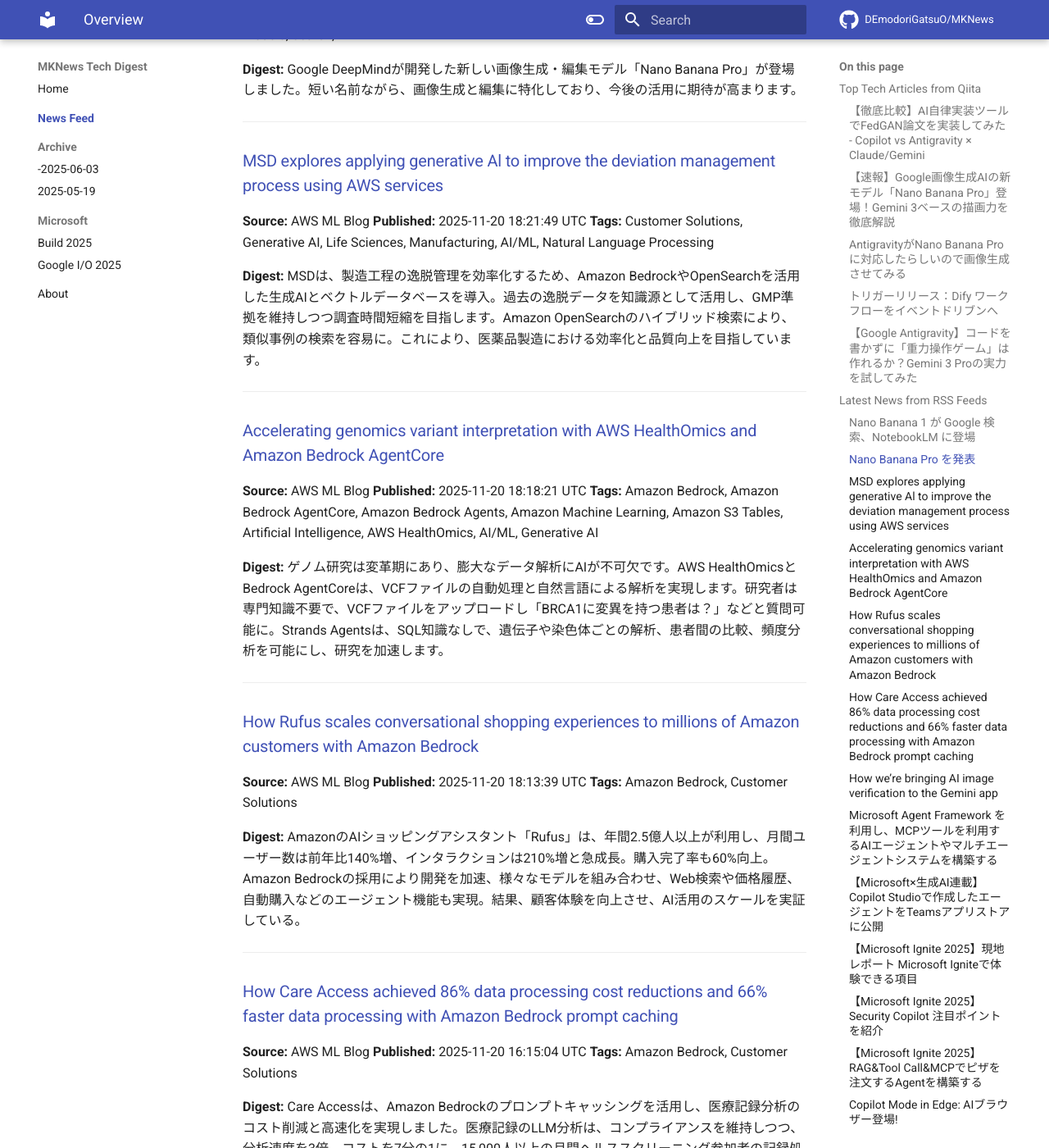
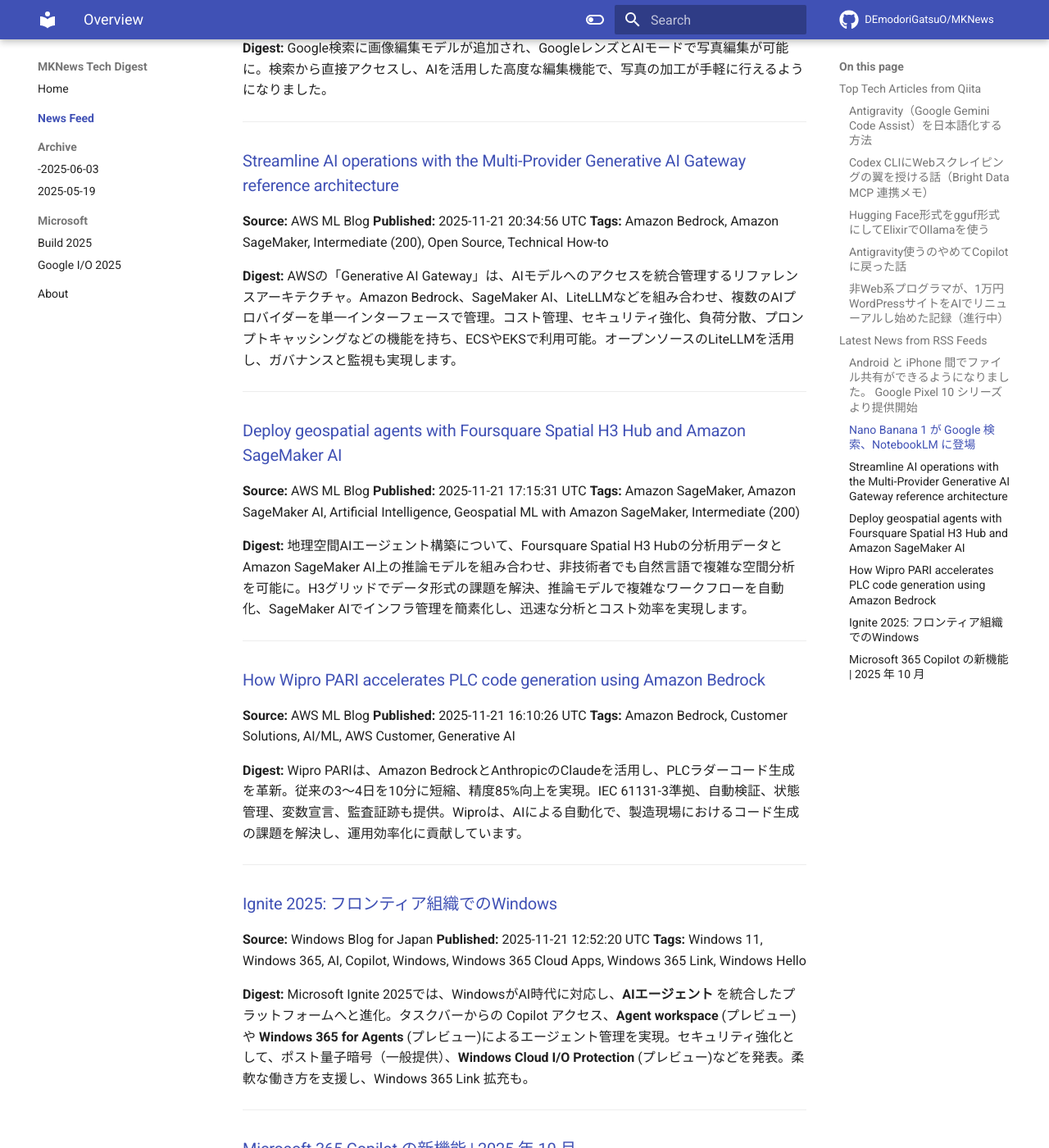
Before and after one commit to DEmodoriGatsuO/MKNews, an MkDocs documentation site: the page built from docs/news/index.md, in a window 1280 px wide and 1400 px high, scrolled down 1960 px. Shown: the whole window at 82% size. Built offline with MkDocs 1.6.1 and Material for MkDocs 9.7.7, drawn with Linux system fonts in a browser that asks for light colours; comment, search, counter and statistics services are not loaded; some of the changed text lies outside the part shown.

Commit message:
Automated AI Tech Digest - 2025-11-22

```diff
--- a/docs/news/index.md
+++ b/docs/news/index.md
@@ -1,61 +1,71 @@
-# AI Tech Trends Digest (2025-11-21)
+# AI Tech Trends Digest (2025-11-22)
 
 
 ## Top Tech Articles from Qiita
 
 
-### [【徹底比較】AI自律実装ツールでFedGAN論文を実装してみた - Copilot vs Antigravity × Claude/Gemini](https://qiita.com/ntaka329/items/3b02073156239125bd6a)
-**Published:** 2025-11-20 08:38:18 UTC
-**Likes:** 11
-**Tags:** Gemini, githubcopilot, 生成AI, Claude, Antigravity
+### [Antigravity（Google Gemini Code Assist）を日本語化する方法](https://qiita.com/take_naka/items/e2ac7f9cd4fd698bbc12)
+**Published:** 2025-11-21 07:09:06 UTC
+**Likes:** 6
+**Tags:** Gemini, Antigravity
 
 **Digest:**
-GMOコネクト永田氏が、AI自律実装ツールをFedGAN論文で検証。Antigravity + Claude Sonnet 4.5が実装精度・コード品質・学習結果で最高評価。Gemini 3.0やCopilotは実装不備や学習不安定性が見られた。開発体験、特にPlan段階での質問やログ統合が実装品質を左右し、AntigravityのUIが優れているものの、Agent Managerのフリーズ問題もあった。
+Google Gemini Code Assist（Antigravity）でタスク名やアーティファクトが英語表示される問題の解決策。`.gemini/GEMINI.md` に`<user_rules>`を追加し、言語設定、アーティファクト、コードコメントを日本語化。これにより、タスクUIや生成されるドキュメントが日本語になり、快適な開発が可能に。一度設定すれば永続的に適用される。
 
 ---
 
-### [【速報】Google画像生成AIの新モデル「Nano Banana Pro」登場！Gemini 3ベースの描画力を徹底解説](https://qiita.com/kentaro_kawamura/items/d2b858d9d6e091855757)
-**Published:** 2025-11-20 23:41:03 UTC
-**Likes:** 5
-**Tags:** Google, AI, Gemini
+### [Codex CLIにWebスクレイピングの翼を授ける話（Bright Data MCP 連携メモ）](https://qiita.com/AI_Beginner_Note/items/939cc4c80a22188747cd)
+**Published:** 2025-11-21 16:16:42 UTC
+**Likes:** 2
+**Tags:** スクレイピング, 自動化, MCP, OpenAI, AIエージェント
 
 **Digest:**
-Google DeepMindが、Gemini 3 Proを基盤とした画像生成AI「Nano Banana Pro」（Gemini 3 Pro Image）を発表。特徴は、AI特有の謎文字からの脱却、キャラの一貫性保持、ローカル編集によるスタジオ品質の調整。テキストを正確に描写し、最大14枚の参考画像からキャラを固定。GeminiアプリやGoogle Workspaceなどで利用可能で、SynthIDによる透かしも。
+ChatGPT Plus契約を機に、OpenAI CodexでWebスクレイピングに挑戦。Bright Dataの`Web MCP`とCodex CLIを統合し、動的サイトからのデータ取得を試みる。Codex CLIのインストールとBright Data APIキー設定を行い、InstagramやGoogle Mapの情報を取得。結果、CodexとBright Dataの組み合わせで、より柔軟なデータ収集が可能になった。
 
 ---
 
-### [AntigravityがNano Banana Proに対応したらしいので画像生成させてみる](https://qiita.com/rf_p/items/e086c8bb107697fbba39)
-**Published:** 2025-11-20 23:29:49 UTC
+### [Hugging Face形式をgguf形式にしてElixirでOllamaを使う](https://qiita.com/t-yamanashi/items/ceaccc72bf4833ac1d15)
+**Published:** 2025-11-21 10:41:56 UTC
 **Likes:** 2
-**Tags:** Gemini, AI駆動開発, nanobanana, Antigravity, GoogleAntigravity
+**Tags:** Ubuntu, Elixir, AI, LLM, ollama
 
 **Digest:**
-AntigravityがNano Banana Proに対応したという記事。Antigravityでロゴ画像生成を試み、Nano Banana Proを理解していないことが判明。LPのデザイン生成も試みるも、実装に移行し当初のイメージとは異なる結果に。しかし、AI画像生成ツールImagenを使用し、DeepMindのGemini 3 Pro Image、つまりNano Banana Proで画像生成していると結論づけています。
+ElixirでHugging Face形式のLLMを動かすため、Ollamaを介してgguf形式に変換する手順を解説。CUDA環境構築の難しさから、UbuntuでGPUを利用する代わりに、Macのように手軽にLLMを実行するため。llama.cppで変換し、Ollamaに登録後、Elixirから呼び出す方法を紹介。H2O LLM Studioでファインチューニングしたモデルの例も示しています。
 
 ---
 
-### [トリガーリリース：Dify ワークフローをイベントドリブンへ](https://qiita.com/DifyJapan/items/d68cf1ab5f2c933bf1f8)
-**Published:** 2025-11-21 02:53:29 UTC
+### [Antigravity使うのやめてCopilotに戻った話](https://qiita.com/tubasa854/items/bf96feb1a0d26fe3a4c7)
+**Published:** 2025-11-21 21:38:41 UTC
 **Likes:** 1
-**Tags:** Workflow, Trigger, LLM, Dify
+**Tags:** Next.js, copilot, LLM, gemini3.0, Antigravity
 
 **Digest:**
-Difyが新機能**Dify Trigger**をリリース。これにより、ワークフローは外部イベントに応じて自動実行が可能に。3種のトリガータイプ、スケジュール、SaaSイベント、Webhookに対応し、イベントドリブンな自動化を実現。例えばGitHub PR作成を検知し、LLMで分析、Slack通知も可能に。起動ロジックの管理を簡素化し、より高度な業務プロセスを構築できます。
+Google DeepMindのAI開発プラットフォーム「Antigravity」を試用。Gemini 3搭載、エージェント駆動IDEだが、ブラウザ統合の重さやGitの頻繁な確認で実用性に欠ける。Nano Bananaの画像生成は魅力。Gemini 3の日本語対応も課題。Copilotの軽快さ、Git連携、日本語理解の方が優勢。v0のようなスクラッチ開発には向く。
 
 ---
 
-### [【Google Antigravity】コードを書かずに「重力操作ゲーム」は作れるか？Gemini 3 Proの実力を試してみた](https://qiita.com/Thighs/items/5dcd47b0eed653f670a5)
-**Published:** 2025-11-20 14:34:56 UTC
+### [非Web系プログラマが、1万円WordPressサイトをAIでリニューアルし始めた記録（進行中）](https://qiita.com/seika-chi/items/15a2ef30dd44f9c42e2d)
+**Published:** 2025-11-21 08:27:47 UTC
 **Likes:** 1
-**Tags:** Gemini, AI駆動開発, AIエージェント, Antigravity
+**Tags:** フリーランス, Gemini, Webサイト制作, Claude, AI活用
 
 **Digest:**
-Googleがリリースした新IDE「Antigravity」は、Gemini 3 Pro搭載の自律型VS Code。指示を出すだけで開発からテストまでAIが実行し、3D重力操作パズルゲームをわずか15分で完成させた。Next.jsプロジェクト作成からライブラリインストール、ゲーム仕様の実装まで、自然言語での指示だけで実現。エラー修正もAIが自動で行う。無料プレビュー版で体験可能。
+ITエンジニアが、**AI活用** で個人サイトをリニューアル中。4年間運用したWordPressサイトはElementorで構築、予約導線やUI/UXに課題が。**Gemini/Claude** を使い、HTML/CSS での再構築とブランド再設計に着手。Gemini Pro 3のデザイン性能に期待しつつ、ローコードでのサイト整備を目指す。
 
 ---
 
 ## Latest News from RSS Feeds
 
+
+### [Android と iPhone 間でファイル共有ができるようになりました。 Google Pixel 10 シリーズより提供開始](https://blog.google/intl/ja-jp/feed/quick-share-airdrop/)
+**Source:** Google Japan Blog
+**Published:** 2025-11-21 16:19:00 UTC
+**Tags:** Android
+
+**Digest:**
+家族や友人と写真やファイルを共有する際、デバイスの違いを気にせず簡単に共有したい、という要望に応え、Googleの**Quick Share**が**AirDrop**と連携可能になりました。これにより、**Android**と**iOS**間のファイル共有がよりスムーズになり、誰とでも瞬時にコンテンツを共有できるようになりました。
+
+---
 
 ### [Nano Banana 1 が Google 検索、NotebookLM に登場](https://blog.google/intl/ja-jp/products/connect-communicate/nano-banana-on-search/)
 **Source:** Google Japan Blog
@@ -63,126 +73,56 @@
 **Tags:** Search, AI
 
 **Digest:**
-Google検索に画像編集モデルが導入され、GoogleレンズとAIモードを通じて写真編集が可能になりました。これにより、検索結果から直接、手軽に写真の加工や修正を行えるようになり、ユーザーの利便性が向上します。
+Google検索に画像編集モデルが追加され、GoogleレンズとAIモードで写真編集が可能に。検索から直接アクセスし、AIを活用した高度な編集機能で、写真の加工が手軽に行えるようになりました。
 
 ---
 
-### [Nano Banana Pro を発表](https://blog.google/intl/ja-jp/company-news/technology/nano-banana-pro/)
-**Source:** Google Japan Blog
-**Published:** 2025-11-20 15:00:00 UTC
-**Tags:** Gemini App, Gemini Models, Search, AI
+### [Streamline AI operations with the Multi-Provider Generative AI Gateway reference architecture](https://aws.amazon.com/blogs/machine-learning/streamline-ai-operations-with-the-multi-provider-generative-ai-gateway-reference-architecture/)
+**Source:** AWS ML Blog
+**Published:** 2025-11-21 20:34:56 UTC
+**Tags:** Amazon Bedrock, Amazon SageMaker, Intermediate (200), Open Source, Technical How-to
 
 **Digest:**
-Google DeepMindが開発した新しい画像生成・編集モデル「Nano Banana Pro」が登場しました。短い名前ながら、画像生成と編集に特化しており、今後の活用に期待が高まります。
+AWSの「Generative AI Gateway」は、AIモデルへのアクセスを統合管理するリファレンスアーキテクチャ。Amazon Bedrock、SageMaker AI、LiteLLMなどを組み合わせ、複数のAIプロバイダーを単一インターフェースで管理。コスト管理、セキュリティ強化、負荷分散、プロンプトキャッシングなどの機能を持ち、ECSやEKSで利用可能。オープンソースのLiteLLMを活用し、ガバナンスと監視も実現します。
 
 ---
 
-### [MSD explores applying generative Al to improve the deviation management process using AWS services](https://aws.amazon.com/blogs/machine-learning/msd-explores-applying-generative-al-to-improve-the-deviation-management-process-using-aws-services/)
+### [Deploy geospatial agents with Foursquare Spatial H3 Hub and Amazon SageMaker AI](https://aws.amazon.com/blogs/machine-learning/deploy-geospatial-agents-with-foursquare-spatial-h3-hub-and-amazon-sagemaker-ai/)
 **Source:** AWS ML Blog
-**Published:** 2025-11-20 18:21:49 UTC
-**Tags:** Customer Solutions, Generative AI, Life Sciences, Manufacturing, AI/ML, Natural Language Processing
+**Published:** 2025-11-21 17:15:31 UTC
+**Tags:** Amazon SageMaker, Amazon SageMaker AI, Artificial Intelligence, Geospatial ML with Amazon SageMaker, Intermediate (200)
 
 **Digest:**
-MSDは、製造工程の逸脱管理を効率化するため、Amazon BedrockやOpenSearchを活用した生成AIとベクトルデータベースを導入。過去の逸脱データを知識源として活用し、GMP準拠を維持しつつ調査時間短縮を目指します。Amazon OpenSearchのハイブリッド検索により、類似事例の検索を容易に。これにより、医薬品製造における効率化と品質向上を目指しています。
+地理空間AIエージェント構築について、Foursquare Spatial H3 Hubの分析用データとAmazon SageMaker AI上の推論モデルを組み合わせ、非技術者でも自然言語で複雑な空間分析を可能に。H3グリッドでデータ形式の課題を解決、推論モデルで複雑なワークフローを自動化、SageMaker AIでインフラ管理を簡素化し、迅速な分析とコスト効率を実現します。
 
 ---
 
-### [Accelerating genomics variant interpretation with AWS HealthOmics and Amazon Bedrock AgentCore](https://aws.amazon.com/blogs/machine-learning/accelerating-genomics-variant-interpretation-with-aws-healthomics-and-amazon-bedrock-agentcore/)
+### [How Wipro PARI accelerates PLC code generation using Amazon Bedrock](https://aws.amazon.com/blogs/machine-learning/how-wipro-pari-accelerates-plc-code-generation-using-amazon-bedrock/)
 **Source:** AWS ML Blog
-**Published:** 2025-11-20 18:18:21 UTC
-**Tags:** Amazon Bedrock, Amazon Bedrock AgentCore, Amazon Bedrock Agents, Amazon Machine Learning, Amazon S3 Tables, Artificial Intelligence, AWS HealthOmics, AI/ML, Generative AI
+**Published:** 2025-11-21 16:10:26 UTC
+**Tags:** Amazon Bedrock, Customer Solutions, AI/ML, AWS Customer, Generative AI
 
 **Digest:**
-ゲノム研究は変革期にあり、膨大なデータ解析にAIが不可欠です。AWS HealthOmicsとBedrock AgentCoreは、VCFファイルの自動処理と自然言語による解析を実現します。研究者は専門知識不要で、VCFファイルをアップロードし「BRCA1に変異を持つ患者は？」などと質問可能に。Strands Agentsは、SQL知識なしで、遺伝子や染色体ごとの解析、患者間の比較、頻度分析を可能にし、研究を加速します。
+Wipro PARIは、Amazon BedrockとAnthropicのClaudeを活用し、PLCラダーコード生成を革新。従来の3～4日を10分に短縮、精度85%向上を実現。IEC 61131-3準拠、自動検証、状態管理、変数宣言、監査証跡も提供。Wiproは、AIによる自動化で、製造現場におけるコード生成の課題を解決し、運用効率化に貢献しています。
 
 ---
 
-### [How Rufus scales conversational shopping experiences to millions of Amazon customers with Amazon Bedrock](https://aws.amazon.com/blogs/machine-learning/how-rufus-scales-conversational-shopping-experiences-to-millions-of-amazon-customers-with-amazon-bedrock/)
-**Source:** AWS ML Blog
-**Published:** 2025-11-20 18:13:39 UTC
-**Tags:** Amazon Bedrock, Customer Solutions
+### [Ignite 2025: フロンティア組織でのWindows](https://blogs.windows.com/japan/2025/11/21/ignite-2025-windows-at-the-frontier-of-work/)
+**Source:** Windows Blog for Japan
+**Published:** 2025-11-21 12:52:20 UTC
+**Tags:** Windows 11, Windows 365, AI, Copilot, Windows, Windows 365 Cloud Apps, Windows 365 Link, Windows Hello
 
 **Digest:**
-AmazonのAIショッピングアシスタント「Rufus」は、年間2.5億人以上が利用し、月間ユーザー数は前年比140%増、インタラクションは210%増と急成長。購入完了率も60%向上。Amazon Bedrockの採用により開発を加速、様々なモデルを組み合わせ、Web検索や価格履歴、自動購入などのエージェント機能も実現。結果、顧客体験を向上させ、AI活用のスケールを実証している。
+Microsoft Ignite 2025では、WindowsがAI時代に対応し、**AIエージェント** を統合したプラットフォームへと進化。タスクバーからの Copilot アクセス、**Agent workspace** (プレビュー)や **Windows 365 for Agents** (プレビュー)によるエージェント管理を実現。セキュリティ強化として、ポスト量子暗号（一般提供）、**Windows Cloud I/O Protection** (プレビュー)などを発表。柔軟な働き方を支援し、Windows 365 Link 拡充も。
 
 ---
 
-### [How Care Access achieved 86% data processing cost reductions and 66% faster data processing with Amazon Bedrock prompt caching](https://aws.amazon.com/blogs/machine-learning/how-care-access-achieved-86-data-processing-cost-reductions-and-66-faster-data-processing-with-amazon-bedrock-prompt-caching/)
-**Source:** AWS ML Blog
-**Published:** 2025-11-20 16:15:04 UTC
-**Tags:** Amazon Bedrock, Customer Solutions
+### [Microsoft 365 Copilot の新機能 | 2025 年 10 月](https://blogs.windows.com/japan/2025/11/21/whats-new-in-microsoft-365-copilot-october-2025/)
+**Source:** Windows Blog for Japan
+**Published:** 2025-11-21 09:30:10 UTC
+**Tags:** Copilot, What's new in Copilot
 
 **Digest:**
-Care Accessは、Amazon Bedrockのプロンプトキャッシングを活用し、医療記録分析のコスト削減と高速化を実現しました。医療記録のLLM分析は、コンプライアンスを維持しつつ、分析速度を3倍、コストを7分の1に。15,000人以上の月間ヘルススクリーニング参加者の記録処理を効率化、臨床試験へのマッチングも促進しました。
+2025年10月のMicrosoft 365 Copilot新機能を紹介。Copilot ChatでGPT-5モデルや、カレンダー検索、Bing Webカード連携が強化。Teamsの音声要約や、Word、Excelのエージェントモードも登場。管理者はCopilot制御システムで、レポート機能やタスクバーへのアプリピン留めが可能に。チームリーダー向けダッシュボードも追加。
 
 ---
-
-### [How we’re bringing AI image verification to the Gemini app](https://blog.google/technology/ai/ai-image-verification-gemini-app/)
-**Source:** Google DeepMind
-**Published:** 2025-11-20 15:00:00 UTC
-**Tags:** Gemini App, Google DeepMind, AI
-
-**Digest:**
-Googleの新しいGeminiアプリ機能は、AIによって作成または編集されたコンテンツを判別するAI画像検証を可能にします。この機能により、生成されたGoogle AI画像の真偽を確認し、AIの関与を特定できます。
-
----
-
-### [Microsoft Agent Framework を利用し、MCPツールを利用するAIエージェントやマルチエージェントシステムを構築する](https://blog.jbs.co.jp/entry/2025/11/21/093202)
-**Source:** JBS Blog
-**Published:** 2025-11-21 00:32:02 UTC
-**Tags:** 生成AI, Azure OpenAI, LLM, マルチエージェント, AIエージェント, Agent Framework, Semantic Kernel
-
-**Digest:**
-Microsoft Agent Framework を用いたAIエージェント構築を解説。本記事では、.NETとPython向けオープンソース開発キットである同フレームワークの概要、実行環境設定、MCPツール、シングル・マルチエージェントの構築方法、実行結果を紹介します。ワークフロー構築も可能で、多様なAIエージェント開発に役立つ情報が満載です。
-
----
-
-### [【Microsoft×生成AI連載】Copilot Studioで作成したエージェントをTeamsアプリストアに公開](https://blog.jbs.co.jp/entry/2025/11/21/090911)
-**Source:** JBS Blog
-**Published:** 2025-11-21 00:09:11 UTC
-**Tags:** Copilot, Microsoft Copilot, Microsoft 365 Copilot, 生成AI, Microsoft×生成AI連載
-
-**Digest:**
-Teamsアプリストアで、AIエージェントを公開する手順を詳細に解説。迅速な導入を可能にするステップバイステップ形式で、Teams環境でのAIエージェント利用を促進します。これにより、企業や組織は新たなAI活用を容易に実現できるようになります。
-
----
-
-### [【Microsoft Ignite 2025】現地レポート Microsoft Igniteで体験できる項目](https://blog.jbs.co.jp/entry/2025/11/21/074422)
-**Source:** JBS Blog
-**Published:** 2025-11-20 22:44:22 UTC
-**Tags:** Microsoft Ignite, Microsoft Fabric
-
-**Digest:**
-Microsoft Igniteの体験を簡潔にまとめます。基調講演に加え、ハンズオン・ラボ、コミュニティ交流、セッション、認定試験、スポンサー体験、On Airプログラム、ランチなど、多岐にわたるプログラムが用意されています。スキルアップや交流を通じて、最新のMicrosoft技術を総合的に体験できるイベントです。
-
----
-
-### [【Microsoft Ignite 2025】Security Copilot 注目ポイントを紹介](https://blog.jbs.co.jp/entry/2025/11/20/163038)
-**Source:** JBS Blog
-**Published:** 2025-11-20 07:30:38 UTC
-**Tags:** Security Copilot, Microsoft 365 E5, 生成AI, Security
-
-**Digest:**
-2025年11月のMicrosoft Igniteで発表された「Security Copilot」の最新情報と注目ポイントに焦点を当てます。記事では、MicrosoftのAIを活用したセキュリティソリューションであるSecurity Copilotの、具体的な機能や強化された点について解説します。
-
----
-
-### [【Microsoft Ignite 2025】RAG&Tool Call&MCPでピザを注文するAgentを構築する](https://blog.jbs.co.jp/entry/2025/11/20/162903)
-**Source:** JBS Blog
-**Published:** 2025-11-20 07:29:03 UTC
-**Tags:** AIエージェント, Microsoft Foundry, Azure AI, Azure AI Foundry, MCP, 大規模言語モデル
-
-**Digest:**
-Microsoft Foundry を活用したピザ店 Agent の構築 LAB を紹介。プレーンな Agent 開発から、システムプロンプト、RAG、関数ツール追加、MCP サーバー接続と段階的に発展。最終的に、ピザの注文相談と注文実行が可能なチャットボットを開発します。
-
----
-
-### [Copilot Mode in Edge: AIブラウザー登場!](https://shanqiai.lekumo.biz/sharepoint_technical_note/2025/11/copilot-mode-in-4952.html)
-**Source:** SharePoint Technical Notes
-**Published:** 2025-11-20 09:39:57 UTC
-**Tags:** Microsoft Edge
-
-**Digest:**
-Microsoft Edgeは、AI機能「Copilot」を統合し、AIブラウザとしての進化を加速させています。Copilotモードでは、ウェブページの要約、質問への回答、文章作成など、様々なAIアシスタント機能を利用可能です。これにより、ユーザーはより効率的に情報収集や作業を行えるようになります。
-
----
```
